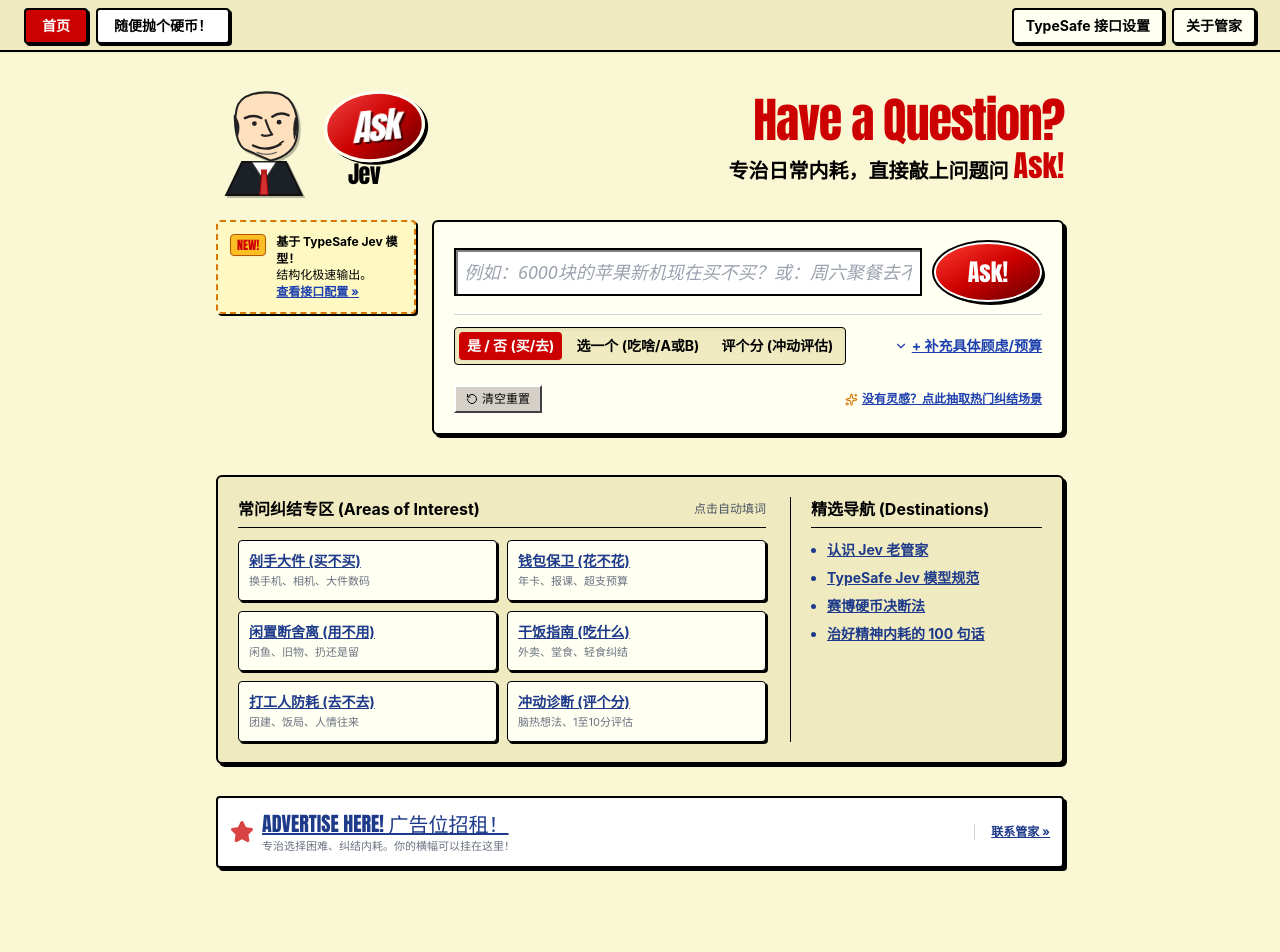
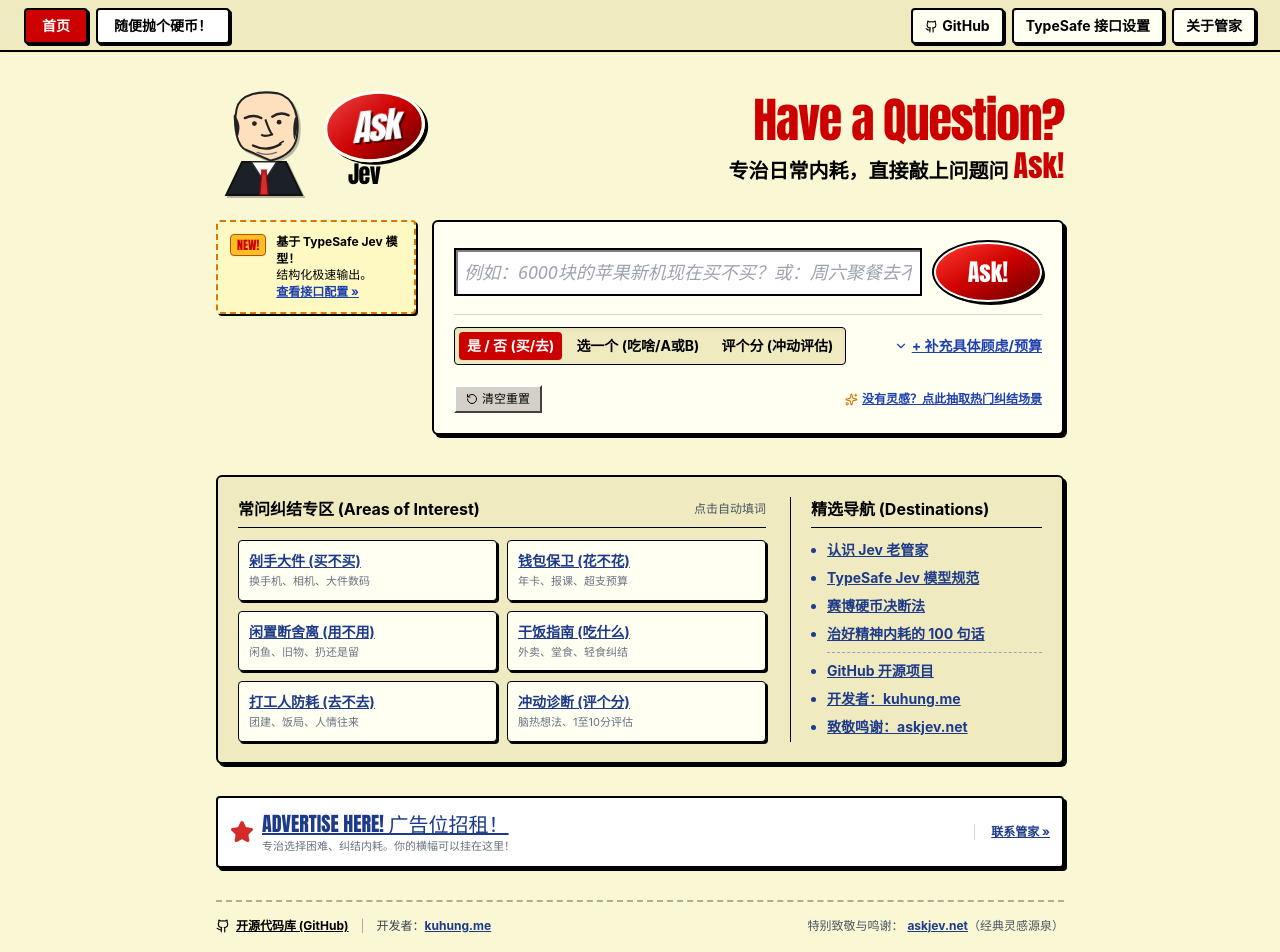
Before and after one commit to kuhung/ask-jev, a Next.js app: page / in a window 1280 px wide. Shown: the top 952 px of the page. Before the commit the page ends 916 px from the top, so only its background shows below. Built offline with nearby package versions, Linux system fonts and the light colour scheme.

Commit message:
feat: 增加开源地址、开发者信息与致敬鸣谢 (kuhung.me / askjev.net)

```diff
--- a/app/page.tsx
+++ b/app/page.tsx
@@ -9,7 +9,7 @@ import { TopicMatrix } from '@/components/TopicMatrix';
 import { ApiSettingsModal } from '@/components/ApiSettingsModal';
 import { DecisionMode, JevDecisionData, JevDecisionResponse } from '@/lib/types';
 import { INSPIRATION_ITEMS } from '@/lib/mockJev';
-import { Star, Bell } from 'lucide-react';
+import { Star, Bell, Github } from 'lucide-react';
 
 export default function Home() {
   const [question, setQuestion] = useState('');
@@ -164,6 +164,15 @@ export default function Home() {
         </div>
 
         <div className="flex items-center gap-1.5 sm:gap-2">
+          <a
+            href="https://github.com/kuhung/ask-jev"
+            target="_blank"
+            rel="noreferrer"
+            className="bg-cream-50 hover:bg-white text-black font-bold text-xs sm:text-sm px-2.5 sm:px-3 py-1.5 border-2 border-black rounded shadow-brutal-sm active:translate-y-0.5 active:shadow-none transition-all inline-flex items-center gap-1"
+          >
+            <Github size={13} />
+            <span>GitHub</span>
+          </a>
           <button
             type="button"
             onClick={() => setIsApiModalOpen(true)}
@@ -291,6 +300,45 @@ export default function Home() {
             联系管家 &raquo;
           </button>
         </aside>
+        {/* 底部版权、开源仓库与致敬鸣谢 */}
+        <footer className="mt-8 pt-4 pb-8 border-t-2 border-dashed border-black/30 flex flex-col sm:flex-row items-center justify-between gap-3 text-xs text-gray-700">
+          <div className="flex items-center gap-3 flex-wrap justify-center sm:justify-start">
+            <a
+              href="https://github.com/kuhung/ask-jev"
+              target="_blank"
+              rel="noreferrer"
+              className="inline-flex items-center gap-1.5 font-bold text-black hover:text-retroRed-600 underline"
+            >
+              <Github size={14} />
+              <span>开源代码库 (GitHub)</span>
+            </a>
+            <span className="text-gray-400">|</span>
+            <span>
+              开发者：
+              <a
+                href="https://kuhung.me"
+                target="_blank"
+                rel="noreferrer"
+                className="font-bold text-blue-900 hover:text-retroRed-600 underline"
+              >
+                kuhung.me
+              </a>
+            </span>
+          </div>
+
+          <div className="text-center sm:text-right text-xs text-gray-600">
+            特别致敬与鸣谢：
+            <a
+              href="https://askjev.net"
+              target="_blank"
+              rel="noreferrer"
+              className="font-bold text-blue-900 hover:text-retroRed-600 underline ml-1"
+            >
+              askjev.net
+            </a>
+            （经典灵感源泉）
+          </div>
+        </footer>
       </main>
 
       {/* 接口设置弹窗 */}
--- a/components/TopicMatrix.tsx
+++ b/components/TopicMatrix.tsx
@@ -144,6 +144,36 @@ export const TopicMatrix: React.FC<TopicMatrixProps> = ({
                 治好精神内耗的 100 句话
               </button>
             </li>
+            <li className="pt-2 border-t border-dashed border-gray-400">
+              <a
+                href="https://github.com/kuhung/ask-jev"
+                target="_blank"
+                rel="noreferrer"
+                className="underline hover:text-retroRed-600 inline-flex items-center gap-1 font-bold"
+              >
+                GitHub 开源项目
+              </a>
+            </li>
+            <li>
+              <a
+                href="https://kuhung.me"
+                target="_blank"
+                rel="noreferrer"
+                className="underline hover:text-retroRed-600 inline-flex items-center gap-1"
+              >
+                开发者：kuhung.me
+              </a>
+            </li>
+            <li>
+              <a
+                href="https://askjev.net"
+                target="_blank"
+                rel="noreferrer"
+                className="underline hover:text-retroRed-600 inline-flex items-center gap-1"
+              >
+                致敬鸣谢：askjev.net
+              </a>
+            </li>
           </ul>
         </div>
       </div>
```
Also changed, not shown: index.html (+15 -0 lines), 1 other file (tests, documents, lock files or other folders).
